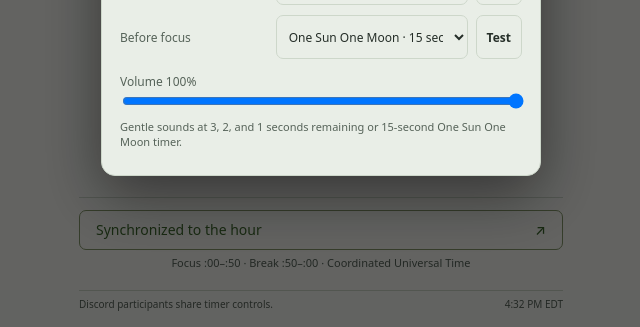
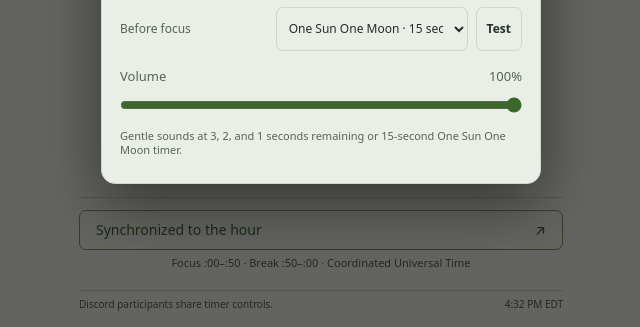
Before and after one commit to Pancreas-Pratik/pomodoro-hourly-sync, a website: page docs/index.html in a window 1280 px wide. Both pictures are taken after a click on the button "Open settings". Shown: the part 473-800 px from the top of the page, without its empty margins (319-959 px from the left). Drawn offline with Linux system fonts and the light colour scheme; no server answers.

Commit message:
Add styles for sound volume control
Added styles for sound volume control in settings.

```diff
--- a/docs/style.css
+++ b/docs/style.css
@@ -445,3 +445,29 @@ main {
   white-space: normal;
   overflow-wrap: anywhere;
 }
+
+
+/* Volume control inside Settings */
+.sound-volume {
+  margin: 16px 0;
+}
+
+.sound-volume label {
+  display: flex;
+  justify-content: space-between;
+  align-items: center;
+  font-size: 13px;
+  font-weight: 500;
+}
+
+#soundVolume {
+  display: block;
+  width: 100%;
+  margin: 12px 0 4px;
+  accent-color: var(--accent);
+  cursor: pointer;
+}
+
+#soundVolumeValue {
+  font-variant-numeric: tabular-nums;
+}
```
